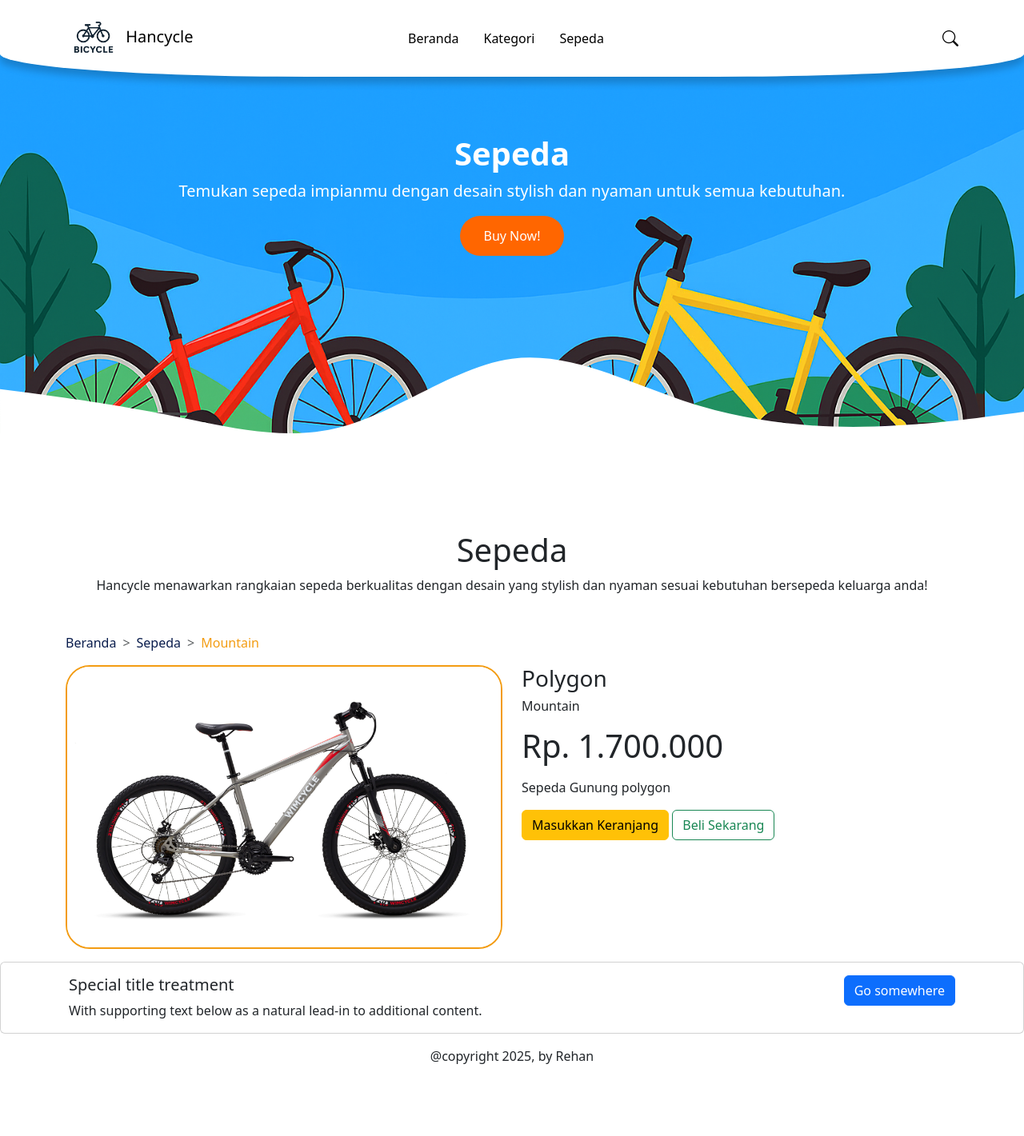
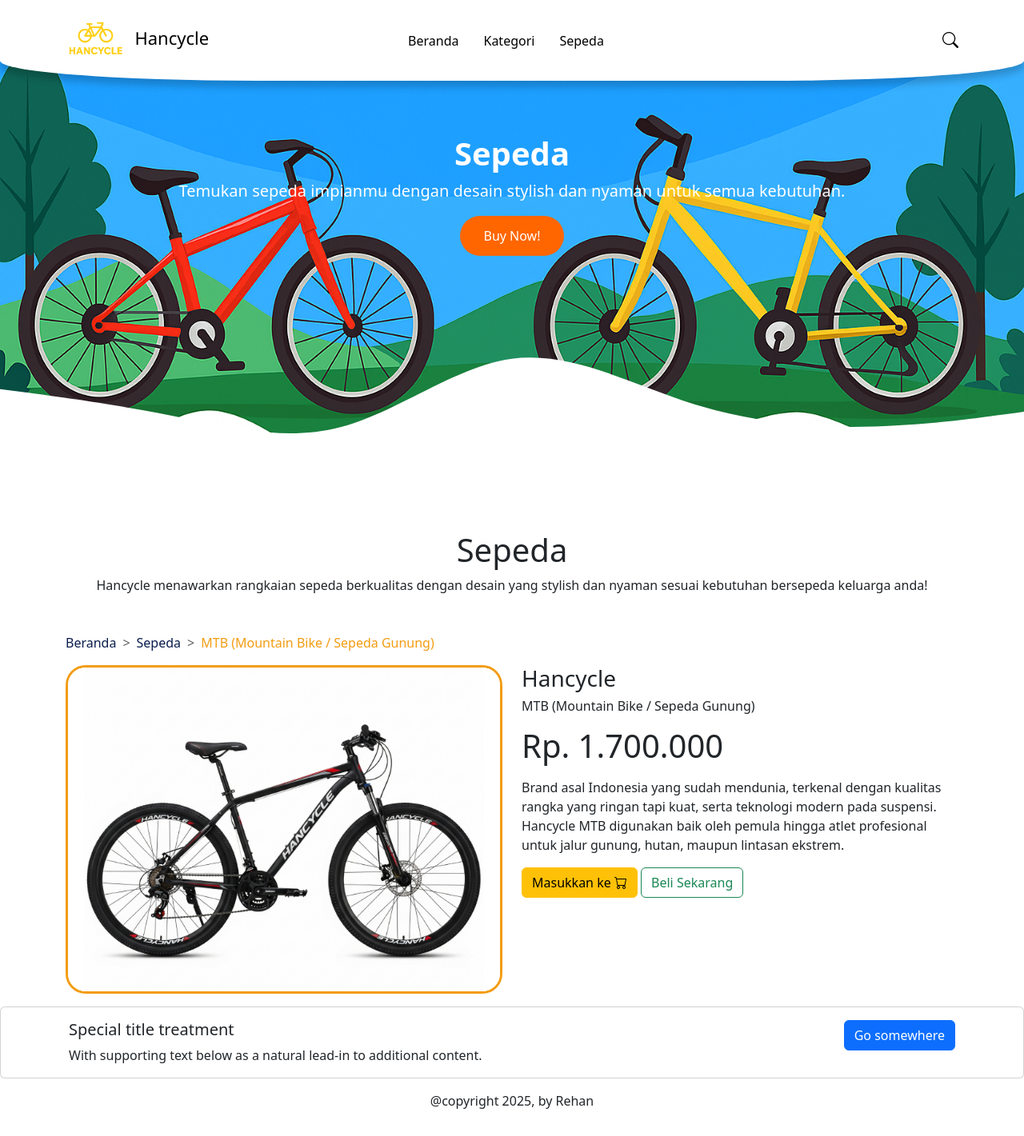
Before and after one commit to RehanFat/Wimcycle, a PHP site: page /sepeda.php?id=1 in a window 1280 px wide. Shown: the whole page at 80% size. Before the commit the page ends 1365 px from the top, so only its background shows below. Run offline with PHP 8.4, Linux system fonts and the light colour scheme; some libraries are stand-ins or nearby versions.

Commit message:
Hancycle
31

```diff
--- a/Hancycle/include/custom.css
+++ b/Hancycle/include/custom.css
@@ -7,13 +7,12 @@
   transform: translateY(-10px);
   box-shadow: 0 8px 20px rgba(0,0,0,0.2);
 }
-
 /* Hero Section */
 .hero {
   position: relative;
   height: 85vh;
   background: url('../assets/hero.png');
-  background-position: center;
+  background-position: bottom;
   background-size: cover;
   background-repeat: no-repeat;
 }
--- a/Hancycle/include/header.php
+++ b/Hancycle/include/header.php
@@ -10,7 +10,7 @@
     .navbar {
       background-color: #ffffff;
       box-shadow: 0 8px 10px rgba(0,0,0,0.2);
-      border-radius: 0px 0px 30% 30%;
+      border-radius: 0px 0px 25% 25%;
     }
 
     .nav-link {
@@ -48,6 +48,11 @@
         transform: none !important;
         left: auto !important;
       }
+      .navbar {
+      background-color: #ffffff;
+      box-shadow: 0 8px 10px rgba(0,0,0,0.2);
+      border-radius: 0px 0px 10% 10%;
+    }
     }
 
     .dropdown-toggle::after {
@@ -88,6 +93,27 @@
       color: #000;
       cursor: pointer;
     }
+
+    @media (max-width: 991px) {
+    .search-container {
+      position: relative;
+      display: inline-block;
+    }
+
+    .search-input {
+      width: 0;
+      opacity: 0;
+      transition: all 0.4s ease;
+      border: 1px solid #ccc;
+      border-radius: 20px;
+      padding: 5px 10px;
+      font-size: 14px;
+      position: absolute;
+      left: 30px;
+      top: 50%;
+      transform: translateY(-50%);
+    }
+}
   </style>
 </head>
 
@@ -95,9 +121,9 @@
 
   <nav class="navbar navbar-expand-lg navbar-light bg-white rounded-full fixed-top">
     <div class="container">
-      <a style="font-family:'Segoe UI', Tahoma, Geneva, Verdana, sans-serif;" class="navbar-brand" href="#">
-        <img src="assets/logor.png" alt="Logo" width="70" height="70">
-        Hancycle
+      <a style="font-family:'Segoe UI', Tahoma, Geneva, Verdana, sans-serif; font-size:22px;" class="navbar-brand" href="#">
+        <img src="assets/logo-hancycle.png" alt="Logo" width="75" height="75">
+        &nbsp;Hancycle
       </a>
       <button class="navbar-toggler" type="button" data-bs-toggle="collapse" data-bs-target="#navbarNav"
         aria-controls="navbarNav" aria-expanded="false" aria-label="Toggle navigation">
--- a/Hancycle/index.php
+++ b/Hancycle/index.php
@@ -9,6 +9,7 @@
   <meta charset="utf-8">
   <meta name="viewport" content="width=device-width, initial-scale=1">
   <title>Hancycle</title>
+  <link rel="icon" href="assets/logo-hancycle.png" type="image/png">
   <link href="https://cdn.jsdelivr.net/npm/bootstrap@5.3.7/dist/css/bootstrap.min.css" rel="stylesheet"
     integrity="sha384-LN+7fdVzj6u52u30Kp6M/trliBMCMKTyK833zpbD+pXdCLuTusPj697FH4R/5mcr" crossorigin="anonymous">
   <link rel="stylesheet" href="include/custom.css">
@@ -151,7 +152,7 @@
         <div class="row">
           <div class="col-12 col-sm-5 col-lg-4 py-3">
             <div class="card custom-card" style="width: 18rem;">
-              <img src="assets/gunung-grey.jpg" class="card-img-top" alt="...">
+              <img src="assets/gunung-hancycle.png" class="card-img-top" alt="...">
               <div class="card-body">
                 <h5 class="card-title">Sepeda Gunung</h5>
                 <p class="card-text">Dirancang khusus untuk medan berat seperti tanah, bebatuan, dan jalur pegunungan.
@@ -162,7 +163,7 @@
           </div>
           <div class="col-12 col-sm-6 col-lg-4 py-3">
             <div class="card custom-card" style="width: 18rem;">
-              <img src="assets/bmx.jpg" class="card-img-top" alt="...">
+              <img src="assets/bmx-hancycle.png" class="card-img-top" alt="...">
               <div class="card-body">
                 <h5 class="card-title">Sepeda BMX</h5>
                 <p class="card-text">sepeda kecil dengan rangka kuat yang populer untuk freestyle, atraksi, dan balap
--- a/Hancycle/kategori.php
+++ b/Hancycle/kategori.php
@@ -22,6 +22,7 @@
   <meta charset="utf-8">
   <meta name="viewport" content="width=device-width, initial-scale=1">
   <title>Hancycle</title>
+  <link rel="icon" href="assets/logo-hancycle.png" type="image/png">
   <link href="https://cdn.jsdelivr.net/npm/bootstrap@5.3.7/dist/css/bootstrap.min.css" rel="stylesheet" integrity="sha384-LN+7fdVzj6u52u30Kp6M/trliBMCMKTyK833zpbD+pXdCLuTusPj697FH4R/5mcr" crossorigin="anonymous">
   <link rel="stylesheet" href="include/custom.css">
 </head>
--- a/Hancycle/sepeda.php
+++ b/Hancycle/sepeda.php
@@ -22,28 +22,11 @@
     <meta charset="utf-8">
     <meta name="viewport" content="width=device-width, initial-scale=1">
     <title>Hancycle</title>
+    <link rel="icon" href="assets/logo-hancycle.png" type="image/png">
     <link href="https://cdn.jsdelivr.net/npm/bootstrap@5.3.7/dist/css/bootstrap.min.css" rel="stylesheet"
         integrity="sha384-LN+7fdVzj6u52u30Kp6M/trliBMCMKTyK833zpbD+pXdCLuTusPj697FH4R/5mcr" crossorigin="anonymous">
     <link rel="stylesheet" href="include/custom.css">
     <style>
-        .warna-container {
-            display: flex;
-            gap: 10px;
-            margin-top: 10px;
-        }
-        .warna {
-            width: 35px;
-            height: 35px;
-            border-radius: 6px;
-            cursor: pointer;
-            border: 2px solid transparent;
-            transition: 0.2s;
-        }
-
-        .warna.active {
-            border: 2px solid gold;
-        }
-
         .breadcrumb-item a {
             color: #0a1d4d;
             text-decoration: none;
@@ -52,6 +35,20 @@
 
         .breadcrumb-item a:hover {
             color: #f39c12;
+        }
+
+        .zoom-container {
+            position: relative;
+            overflow: hidden;
+            border: 3px solid #f39c12;
+            border-radius: 25px;
+        }
+
+        .zoom-image {
+            width: 100%;
+            height: 100%;
+            object-fit: cover;
+            transition: transform 0.2s ease;
         }
     </style>
 </head>
@@ -100,8 +97,10 @@
                     <div class="col-12">
                         <div class="row">
                             <div class="col-lg-6">
-                                <img style="border: 2px solid #f39c12; border-radius: 30px; min-width:350px;" id="gambarSepeda"
-                                    class="img-fluid" src="<?php echo $detail_sepeda['gambar'] ?>" alt="Eror">
+                                <div class="zoom-container">
+                                    <img id="gambarSepeda"
+                                        class="img-fluid zoom-image" src="<?php echo $detail_sepeda['gambar'] ?>" alt="Eror">
+                                </div>
                             </div>
                             <div class="col-lg-6">
                                 <h3>
@@ -116,7 +115,7 @@
                                 <p>
                                     <?php echo $detail_sepeda['deskripsi']; ?>
                                 </p>
-                                <button type="button" class="mb-3 btn btn-warning">Masukkan Keranjang</button>
+                                <button type="button" class="mb-3 btn btn-warning" onclick="addToCart()">Masukkan ke <i class="bi bi-cart"></i></button>
                                 <button type="button" class="mb-3 btn btn-outline-success">Beli Sekarang</button>
                             </div>
                         </div>
@@ -129,9 +128,9 @@
                                 <div class="card-body">
                                     <h5 class="card-title"><?php echo $sepeda['merek'] ?></h5>
                                     <h6 class="card-subtitle mb-2 text-muted"><?php echo $sepeda['model'] ?></h6>
-                                    <p class="card-text"><?php echo $sepeda['deskripsi'] ?></p>
+                                    <p class="card-text"><?php echo $sepeda['short_description'] ?></p>
                                     <a href="<?php echo "./sepeda.php?id=" . $sepeda['id'] ?>" class="btn btn-primary">Lihat
-                                        Detail</a>
+                                        Detail&nbsp; <i class="bi bi-arrow-right-circle"></i></a>
                                 </div>
                             </div>
                         </div>
@@ -141,20 +140,62 @@
         </div>
     </div>
     <!-- card end -->
+
+    <!-- Footer Start -->
     <div class="card">
         <div class="card-body container d-flex justify-content-between">
             <div class="">
                 <h5 class="card-title">Special title treatment</h5>
                 <p class="card-text">With supporting text below as a natural lead-in to additional content.</p>
             </div>
-
             <a href="#" class="btn btn-primary" style="height: fit-content">Go somewhere</a>
         </div>
     </div>
-
+    <!-- Footer End -->
     <div class="w-100 h-25">
         <p class="text-center py-3">@copyright 2025, by Rehan</p>
     </div>
+
+    <!-- Js Zoom Image -->
+    <script>
+        const container = document.querySelector(".zoom-container");
+        const image = document.querySelector(".zoom-image");
+
+        container.addEventListener("mousemove", (e) => {
+            const {
+                left,
+                top,
+                width,
+                height
+            } = container.getBoundingClientRect();
+            const x = (e.clientX - left) / width;
+            const y = (e.clientY - top) / height;
+
+            image.style.transformOrigin = `${x * 100}% ${y * 100}%`;
+            image.style.transform = "scale(2)"; // perbesar 2x
+        });
+
+        container.addEventListener("mouseleave", () => {
+            image.style.transformOrigin = "center center";
+            image.style.transform = "scale(1)";
+        });
+    </script>
+    <!-- End js Zoom Image -->
+
+    <!-- Js Add To Cart -->
+    <script src="https://cdn.jsdelivr.net/npm/sweetalert2@11"></script>
+    <script>
+        function addToCart() {
+            Swal.fire({
+                icon: 'success',
+                title: 'Berhasil!',
+                text: 'Produk sudah ditambahkan ke keranjang.',
+                showConfirmButton: false,
+                timer: 1500
+            })
+        }
+    </script>
+    <!-- End Js Add To Cart -->
 
     <script src="https://cdn.jsdelivr.net/npm/bootstrap@5.3.7/dist/js/bootstrap.bundle.min.js"
         integrity="sha384-ndDqU0Gzau9qJ1lfW4pNLlhNTkCfHzAVBReH9diLvGRem5+R9g2FzA8ZGN954O5Q"
```
Also changed, not shown: Hancycle/flower.html (added, +13 -0 lines), Hancycle/Storage/data_sepeda.php, Hancycle/assets/bmx-hancycle.png (added), Hancycle/assets/gunung-hancycle.png (added), Hancycle/assets/logo-hancycle.png (added).
